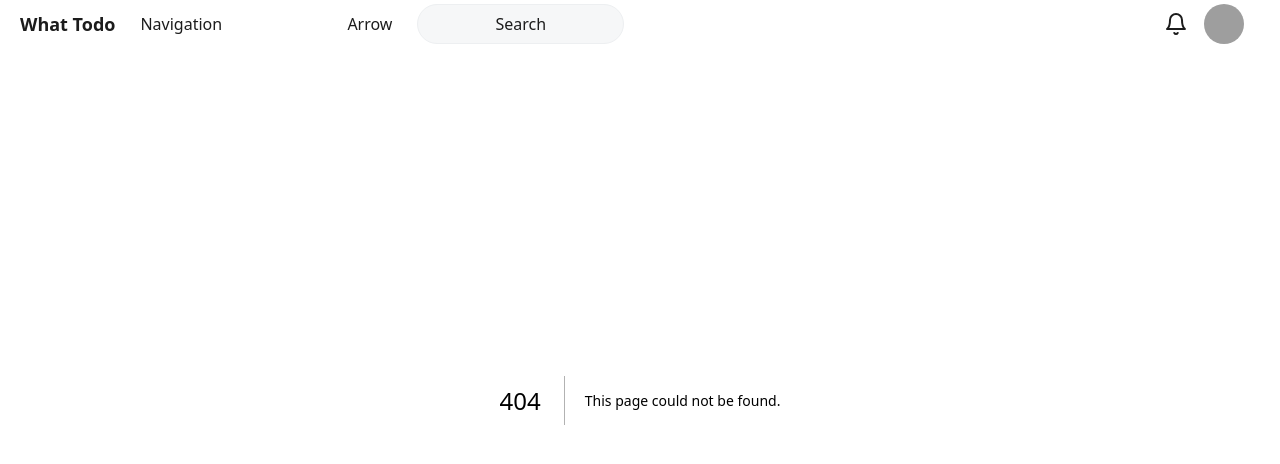
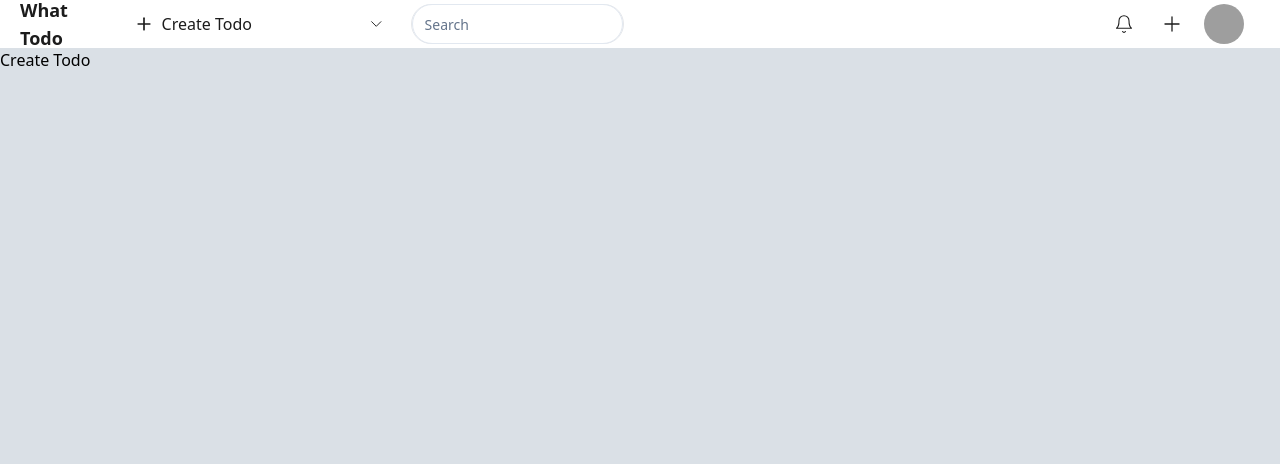
Before and after one commit to asif-munshi/what_todo, a Next.js app: page /create in a window 1280 px wide. Before the commit this address had no page. Shown: the top 464 px of the page. Built offline with nearby package versions, Linux system fonts and the light colour scheme; grey boxes are pictures that could not be loaded.

Commit message:
reddit_header_part2

```diff
--- /dev/null
+++ b/src/app/create/page.tsx
@@ -0,0 +1,5 @@
+export default function Create() {
+  return (
+    <main className="flex min-h-screen bg-[#DAE0E6] pt-12">Create Todo</main>
+  );
+}
--- a/src/components/Header/Header.tsx
+++ b/src/components/Header/Header.tsx
@@ -1,4 +1,5 @@
-import { Bell } from "lucide-react";
+import { Input } from "@/components/ui/input";
+import { Bell, Plus } from "lucide-react";
 import Link from "next/link";
 import MobileSidebar from "./MobileSidebar";
 import Navigation from "./Navigation";
@@ -21,14 +22,26 @@ export default function Header() {
           </Link>
           <Navigation />
           <div className="flex h-full flex-grow items-center justify-center px-4">
-            <div className="flex h-10 w-full items-center justify-center rounded-full border border-[#EDEFF1] bg-[#F6F7F8]">
-              Search
+            <div className="flex h-10 w-full items-center justify-center rounded-full border">
+              <Input
+                type="text"
+                placeholder="Search"
+                className="rounded-full focus-visible:border focus-visible:border-blue-500 focus-visible:bg-[#F6F7F8] focus-visible:ring-0 focus-visible:ring-offset-0"
+              />
             </div>
           </div>
         </div>
         <div className="flex h-full w-full items-center justify-end">
-          <div>
-            <Bell />
+          <div className="flex h-full items-center justify-center gap-4">
+            <button className="flex h-8 w-8 items-center justify-center rounded-sm hover:bg-[#1a1a1b1a]">
+              <Bell className="h-5 w-5" strokeWidth={1.3} />
+            </button>
+            <Link
+              href={"/create"}
+              className="flex h-8 w-8 items-center justify-center rounded-sm hover:bg-[#1a1a1b1a]"
+            >
+              <Plus className="h-6 w-6" strokeWidth={1.3} />
+            </Link>
           </div>
           <UserDropdownMenu />
         </div>
--- a/src/components/Header/Navigation.tsx
+++ b/src/components/Header/Navigation.tsx
@@ -1,13 +1,109 @@
 "use client";
+
+import {
+  DropdownMenu,
+  DropdownMenuContent,
+  DropdownMenuGroup,
+  DropdownMenuItem,
+  DropdownMenuLabel,
+  DropdownMenuPortal,
+  DropdownMenuSeparator,
+  DropdownMenuShortcut,
+  DropdownMenuSub,
+  DropdownMenuSubContent,
+  DropdownMenuSubTrigger,
+  DropdownMenuTrigger,
+} from "@/components/ui/dropdown-menu";
+import { Button } from "@/components/ui/button";
+import { ChevronDown, Home, Plus } from "lucide-react";
+import { useState } from "react";
+import { usePathname } from "next/navigation";
 import Link from "next/link";
 
+const navLinks = [
+  {
+    id: 1,
+    text: "Home",
+    href: "/",
+    path: "/",
+    icon: (
+      <Home
+        className="mr-2 h-4 w-4 fill-none"
+        width="24"
+        height="24"
+        viewBox="0 0 24 24"
+        fill="none"
+      />
+    ),
+  },
+  {
+    id: 2,
+    text: "Create Todo",
+    href: "/create",
+    path: "create",
+    icon: (
+      <Plus
+        className="mr-2 h-4 w-4 fill-none"
+        width="24"
+        height="24"
+        viewBox="0 0 24 24"
+        fill="none"
+      />
+    ),
+  },
+];
+
 export default function Navigation() {
+  const [open, setOpen] = useState(false);
+  const pathname = usePathname();
+
   return (
-    <div className="box-border flex h-full min-w-[72px] max-w-[270px] flex-grow items-center justify-center">
-      <div className="flex h-9 w-full items-center justify-between rounded border border-transparent px-2 hover:cursor-pointer hover:border-[#EDEFF1]">
-        <div>Navigation</div>
-        <div>Arrow</div>
-      </div>
-    </div>
+    <DropdownMenu open={open} onOpenChange={setOpen}>
+      <DropdownMenuTrigger asChild>
+        <Button
+          variant="ghost"
+          className="box-border flex h-9 w-full min-w-[72px] max-w-[270px] flex-grow items-center justify-between rounded border border-transparent p-0 px-2 focus-within:border-[#EDEFF1] hover:cursor-pointer hover:border-[#EDEFF1] hover:bg-transparent"
+        >
+          <div className="flex h-full w-full flex-row items-center gap-2">
+            {pathname.match(/^[/]$/) && (
+              <>
+                <Home className="h-5 w-5" />
+                <span className="text-base">Home</span>
+              </>
+            )}
+            {pathname.match("/create") && (
+              <>
+                <Plus className="h-5 w-5" />
+                <span className="text-base">Create Todo</span>
+              </>
+            )}
+          </div>
+          <ChevronDown
+            className={`h-5 w-5 ${
+              open
+                ? "rotate-180 transition duration-150 ease-in-out"
+                : "rotate-0 transition duration-150 ease-in-out"
+            }`}
+            strokeWidth={1.2}
+          />
+        </Button>
+      </DropdownMenuTrigger>
+      <DropdownMenuContent className="w-[270px] rounded rounded-tl-none rounded-tr-none border border-[#EDEFF1] p-0">
+        <DropdownMenuGroup>
+          {navLinks.map((nav) => (
+            <DropdownMenuItem key={nav.id} className="p-0">
+              <Link
+                href={nav.href}
+                className="flex h-full w-full flex-row items-center p-2"
+                onClick={() => setOpen(false)}
+              >
+                {nav.icon}
+                <span className="text-sm">{nav.text}</span>
+              </Link>
+            </DropdownMenuItem>
+          ))}
+        </DropdownMenuGroup>
+      </DropdownMenuContent>
+    </DropdownMenu>
   );
 }
--- a/src/components/Header/UserDropdownMenu.tsx
+++ b/src/components/Header/UserDropdownMenu.tsx
@@ -1,5 +1,3 @@
-import { LogOut, Settings, User } from "lucide-react";
-
 import {
   DropdownMenu,
   DropdownMenuContent,
@@ -15,6 +13,7 @@ import {
   DropdownMenuTrigger,
 } from "@/components/ui/dropdown-menu";
 import { Button } from "@/components/ui/button";
+import { LogOut, Settings, User } from "lucide-react";
 import Link from "next/link";
 import UserAvater from "./UserAvater";
 
--- /dev/null
+++ b/src/components/ui/input.tsx
@@ -0,0 +1,25 @@
+import * as React from "react"
+
+import { cn } from "@/lib/utils"
+
+export interface InputProps
+  extends React.InputHTMLAttributes<HTMLInputElement> {}
+
+const Input = React.forwardRef<HTMLInputElement, InputProps>(
+  ({ className, type, ...props }, ref) => {
+    return (
+      <input
+        type={type}
+        className={cn(
+          "flex h-10 w-full rounded-md border border-slate-200 bg-white px-3 py-2 text-sm ring-offset-white file:border-0 file:bg-transparent file:text-sm file:font-medium placeholder:text-slate-500 focus-visible:outline-none focus-visible:ring-2 focus-visible:ring-slate-950 focus-visible:ring-offset-2 disabled:cursor-not-allowed disabled:opacity-50 dark:border-slate-800 dark:bg-slate-950 dark:ring-offset-slate-950 dark:placeholder:text-slate-400 dark:focus-visible:ring-slate-300",
+          className
+        )}
+        ref={ref}
+        {...props}
+      />
+    )
+  }
+)
+Input.displayName = "Input"
+
+export { Input }
```
